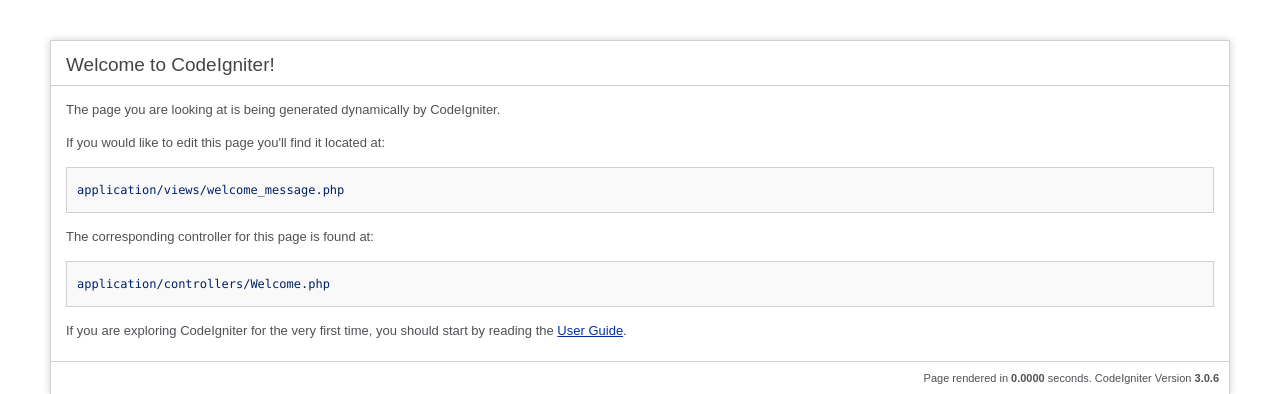
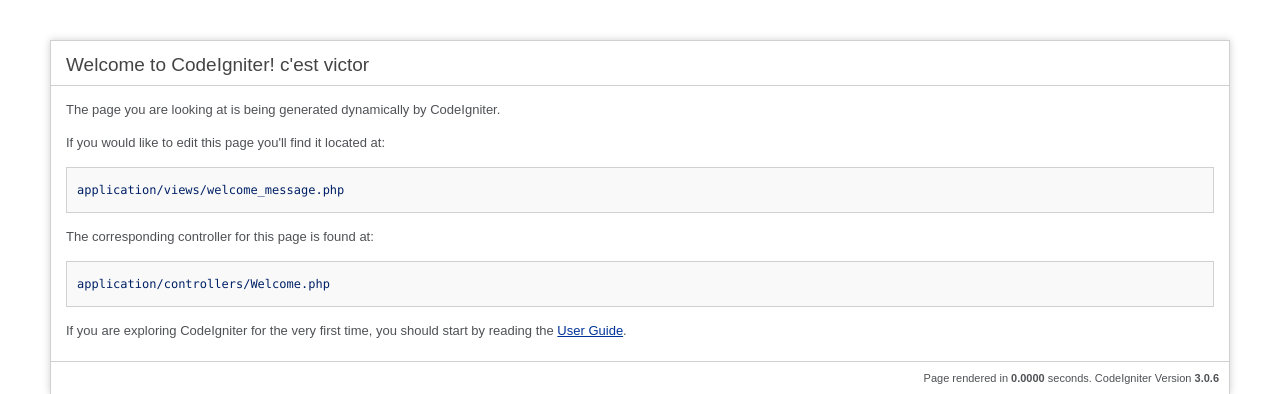
Before and after one commit to MrScraty59/bit, a CodeIgniter app: page /database/ in a window 1280 px wide. Shown: the top 394 px of the page. Run offline with CodeIgniter, Linux system fonts and the light colour scheme.

Commit message:
Commit test
Test de victor

```diff
--- a/application/views/welcome_message.php
+++ b/application/views/welcome_message.php
@@ -68,7 +68,7 @@ defined('BASEPATH') OR exit('No direct script access allowed');
 <body>
 
 <div id="container">
-	<h1>Welcome to CodeIgniter!</h1>
+	<h1>Welcome to CodeIgniter! c'est victor</h1>
 
 	<div id="body">
 		<p>The page you are looking at is being generated dynamically by CodeIgniter.</p>
```
